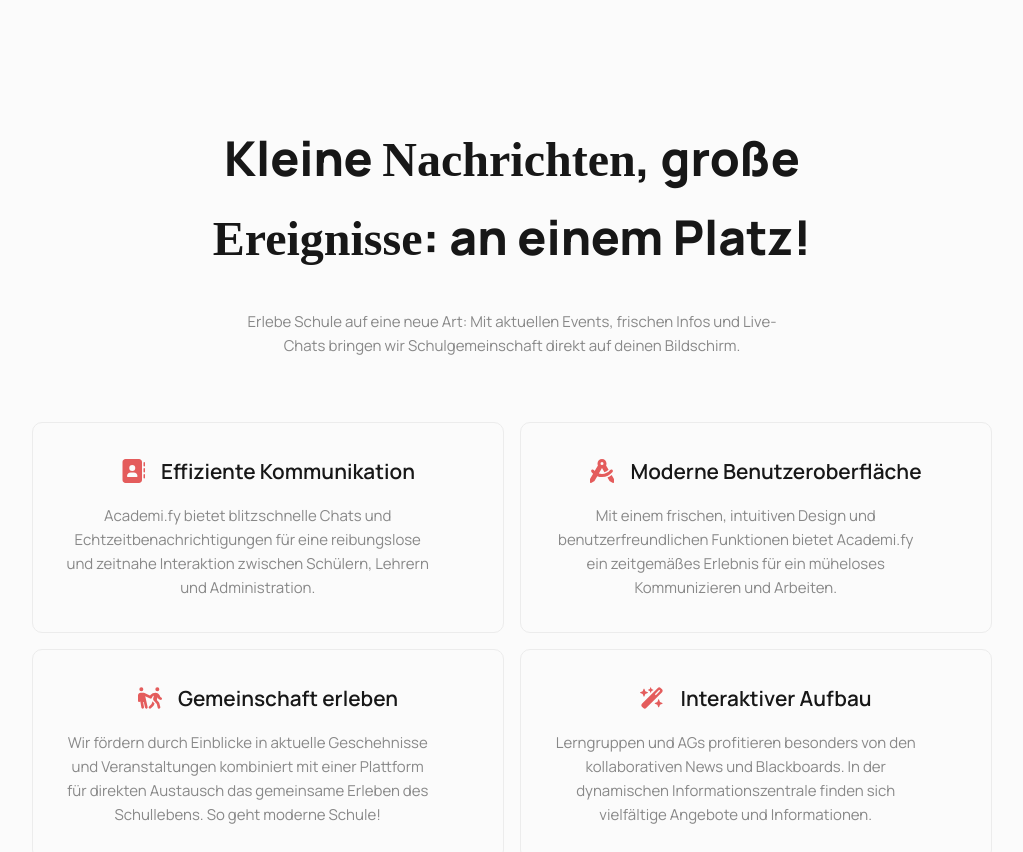
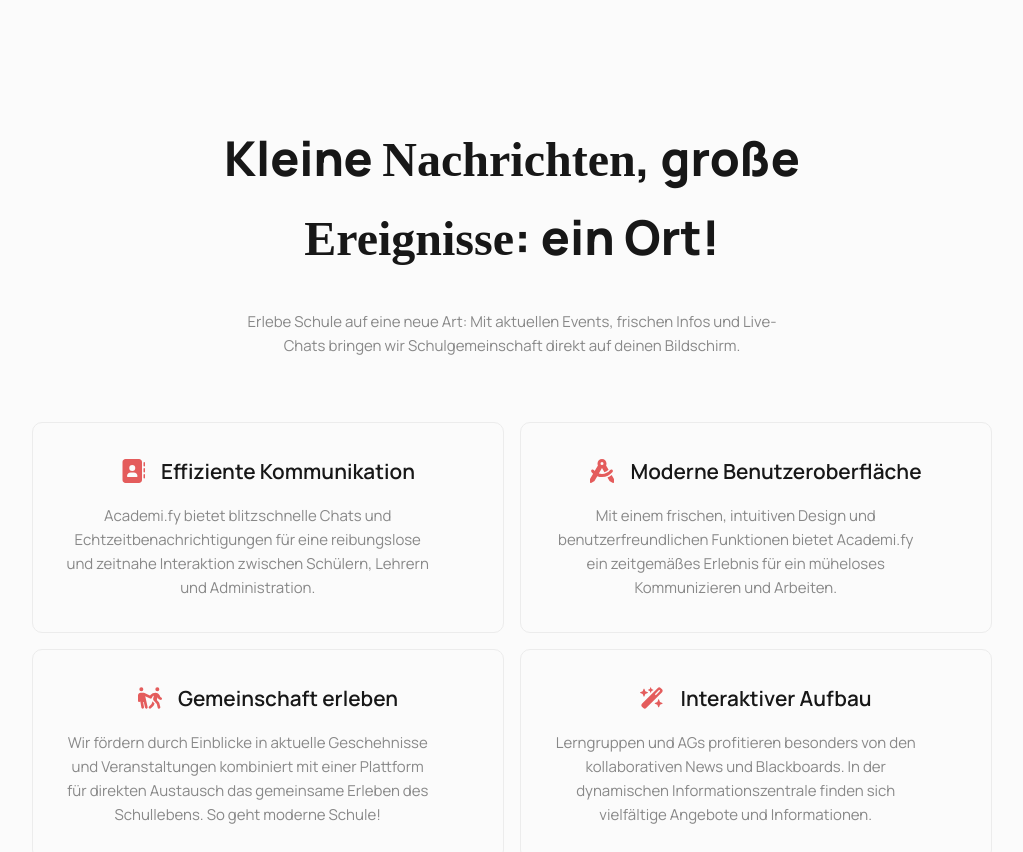
Before and after one commit to Academi-fy/product_page, a Vue app: page / in a window 1280 px wide. Shown: the part 1240-2092 px from the top of the page, without its empty margins (128-1151 px from the left). Built offline with nearby package versions, Linux system fonts and the light colour scheme; a web font is replaced by a local one.

Commit message:
Updated #ueberblick text

```diff
--- a/src/App.vue
+++ b/src/App.vue
@@ -59,7 +59,7 @@ onUnmounted(() => {
 
     <section class="info" id="ueberblick">
 
-      <h2>Kleine <span class="cursive">Nachrichten</span>, große <span class="cursive">Ereignisse</span>: an einem Platz!</h2>
+      <h2>Kleine <span class="cursive">Nachrichten</span>, große <span class="cursive">Ereignisse</span>: ein Ort!</h2>
       <p>Erlebe Schule auf eine neue Art: Mit aktuellen Events, frischen Infos und Live-Chats bringen wir Schulgemeinschaft direkt auf deinen Bildschirm.</p>
 
       <div class="table">
@@ -184,7 +184,7 @@ onUnmounted(() => {
           </p>
           <p>
             Durch die individuellen <span class="cursive">Push-Benachrichtigungen</span> bleiben Interessierte stets auf dem Laufenden. Während Events können Abonnenten des Events durch Push-Benachrichtigungen
-            über Geschehnisse in <span class="cursive">Echtzeit</span> informiert werden. Außerdem gibt es eine Möglichkeit, Tickets bzw. Sitzplätze
+            über Geschehnisse in <span class="cursive">Echtzeit</span> informiert werden. Außerdem gibt es eine Möglichkeit, Tickets bzw. Sitzplätze.
           </p>
         </div>
       </div>
```
